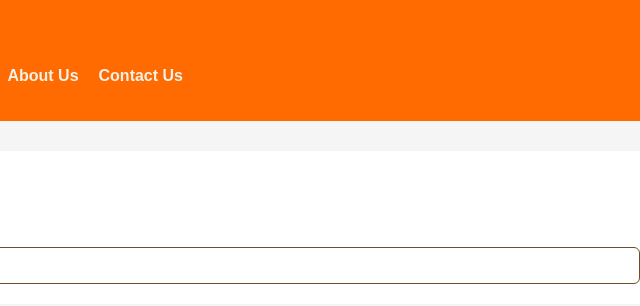
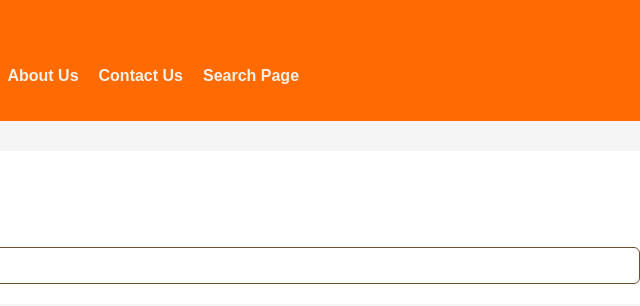
Before and after one commit to MartinEverett23/JavaScript-to-improve-Website-interaction, a plain HTML site: page index.html in a window 1280 px wide. Shown: the top 306 px of the page, 318-958 px from the left. Drawn offline with Linux system fonts and the light colour scheme.

Commit message:
index update

```diff
--- a/index.html
+++ b/index.html
@@ -17,6 +17,7 @@
             <li><a>Coffee Beans</a></li>
             <li><a>About Us</a></li>
             <li><a>Contact Us</a></li>
+            <li><a>Search Page</a></li>
         </ul>
     </nav>
 </header>
```
